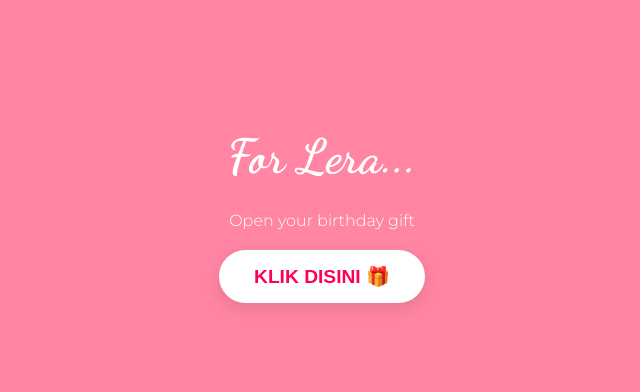
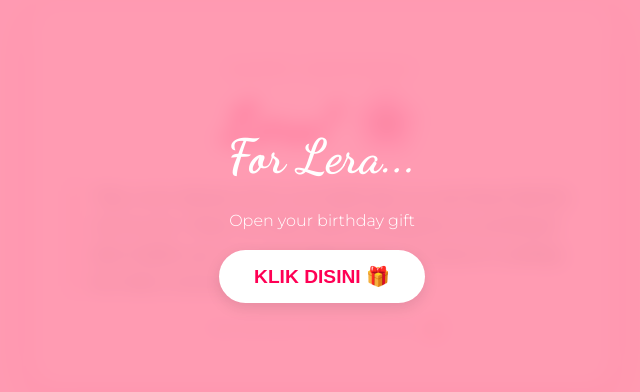
Before and after one commit to Kai0022-rr/gift-foryou, a plain HTML site: page index.html in a window 1280 px wide. Shown: the part 204-596 px from the top of the page, without its empty margins (318-958 px from the left). Drawn offline with nearby package versions, Linux system fonts and the light colour scheme; a web font is replaced by a local one.

Commit message:
Update index.html

```diff
--- a/index.html
+++ b/index.html
@@ -8,8 +8,8 @@
 
     <style>
         :root {
-            --hot-pink: #ff0054;
-            --soft-pink: #ff85a2;
+           --hot-pink: #ff0054;
+            --soft-pink: rgba(255, 133, 162, 0.6); /* Pink Transparan */
             --bg-pink: #fff0f3;
         }
 
@@ -24,16 +24,22 @@
         /* Overlay Awal agar Musik bisa Play */
         .overlay {
             position: fixed; top: 0; left: 0; width: 100%; height: 100%;
-            background: var(--soft-pink); z-index: 100;
+            background: rgba(255, 133, 162, 0.8); /* Transparansi 80% */
+            backdrop-filter: blur(10px); /* Efek Buram */
+            z-index: 100;
             display: flex; flex-direction: column; justify-content: center; align-items: center;
             color: white; transition: 0.8s ease;
         }
 
         .card {
-            background: white; padding: 40px; border-radius: 30px;
-            box-shadow: 0 20px 40px rgba(255, 0, 84, 0.1);
+            background: rgba(255, 255, 255, 0.25); /* Putih Transparan */
+            backdrop-filter: blur(15px); /* Efek Kaca Buram */
+            -webkit-backdrop-filter: blur(15px);
+            padding: 40px; border-radius: 30px;
+            box-shadow: 0 8px 32px 0 rgba(255, 0, 84, 0.2);
             text-align: center; max-width: 500px; width: 85%;
-            border: 1px solid #ffccd5; z-index: 10;
+            border: 1px solid rgba(255, 255, 255, 0.3); /* Border halus */
+            z-index: 10;
         }
 
         h1 { font-family: 'Dancing Script', cursive; font-size: 3.5rem; color: var(--hot-pink); margin: 0; }
```
